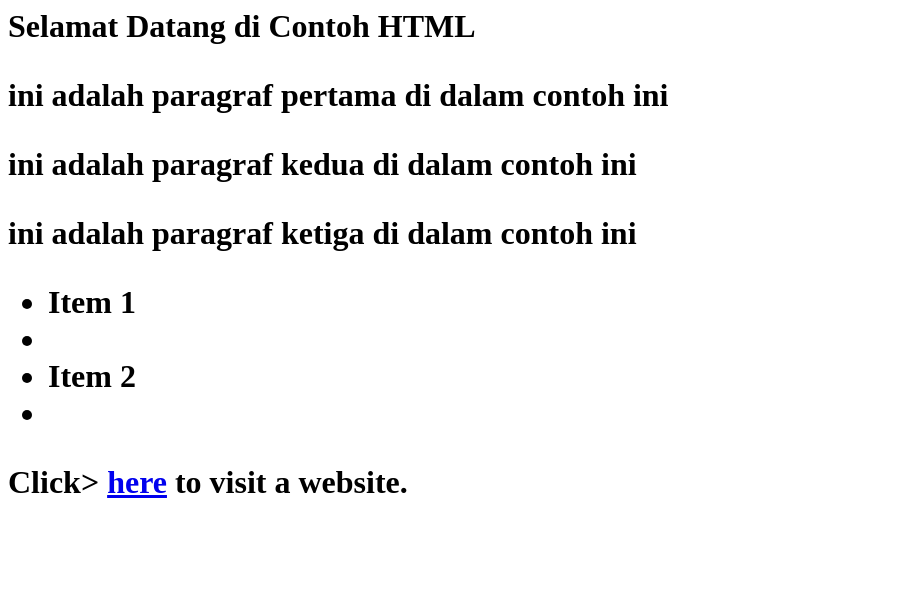
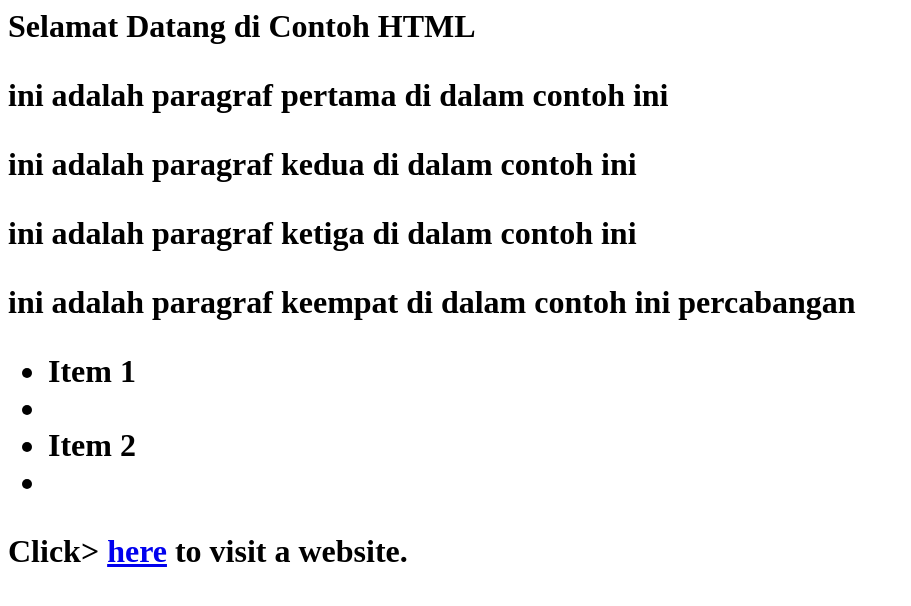
Before and after one commit to FarhanDudi/testlatihan, a plain HTML site: page index.html in a window 1280 px wide. Shown: the whole page, without its empty margins (0-911 px from the left). Drawn offline with Linux system fonts and the light colour scheme.

Commit message:
percabangan
menambahkan percabangan

```diff
--- a/index.html
+++ b/index.html
@@ -7,7 +7,7 @@
       <p>ini adalah paragraf pertama di dalam contoh ini </p>
       <p>ini adalah paragraf kedua di dalam contoh ini</p>
        <p>ini adalah paragraf ketiga di dalam contoh ini</p>
-
+              <p>ini adalah paragraf keempat di dalam contoh ini percabangan</p>
        <ul>
           <li>Item 1<li>
           <li>Item 2 <li>
```
